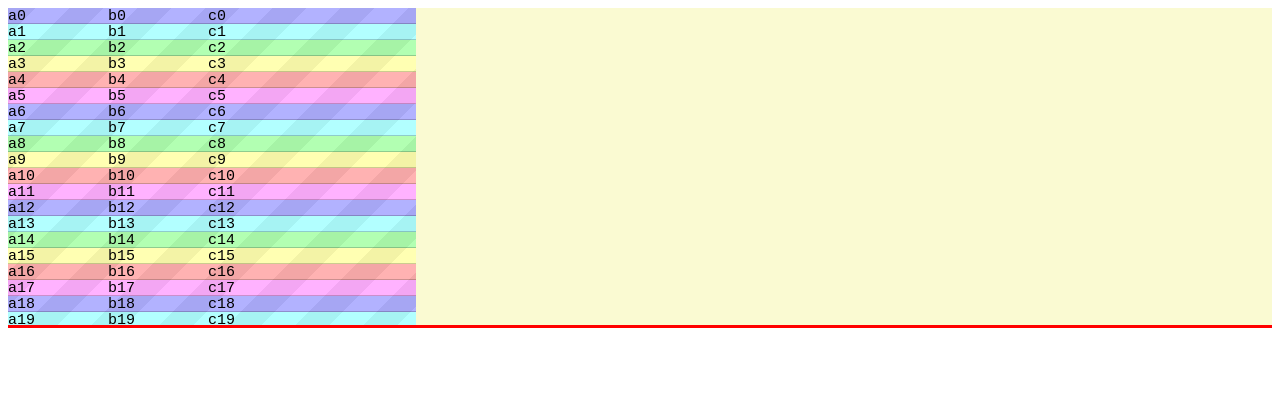
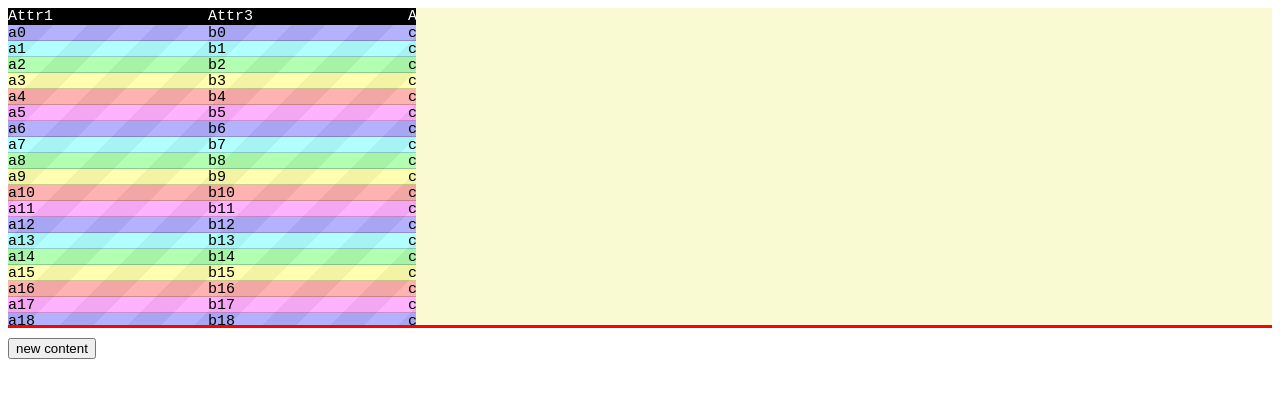
Before and after one commit to intergalactic-overlords/vtable, a website built with Parcel: page index.html in a window 1280 px wide. Built offline with nearby package versions, Linux system fonts and the light colour scheme.

Commit message:
sticky header

```diff
--- a/index.html
+++ b/index.html
@@ -2,11 +2,17 @@
   <head>
     <title>Parcel Sandbox</title>
     <link rel="stylesheet" type="text/css" href="./src/style.css" />
+    <link rel="stylesheet" type="text/css" href="./src/table.css" />
     <meta charset="UTF-8" />
   </head>
 
   <body>
     <div id="app"></div>
+    <div id="controls">
+      <button onclick="newContent()">
+        new content
+      </button>
+    </div>
 
     <script src="src/resize.ts"></script>
     <script src="src/index.ts"></script>
--- a/src/VirtualTable.ts
+++ b/src/VirtualTable.ts
@@ -55,17 +55,26 @@ class VirtualTable {
     }
     this.visibleRows =
       Math.floor(this.container.clientHeight / this.rowHeight) + 1;
+    this.container.appendChild(this.createHeader());
     this.container.appendChild(this.scroller);
     this.createVirtualRows().forEach((r) => {
       this.scroller.appendChild(r);
     });
 
     this.container.addEventListener("scroll", this.handleScroll);
+    this.resizeObserver.observe(this.container);
+  }
 
-    if (this.resizeObserver) {
-      this.resizeObserver.observe(this.container);
-    }
-  }
+  private createHeader = () => {
+    const header = document.createElement("div");
+    header.className = "header";
+    header.append(
+      ...this.columns.map((c) => {
+        return this.createHeadCell(c);
+      })
+    );
+    return header;
+  };
 
   private createContainer = () => {
     const container = document.createElement("div");
@@ -206,25 +215,6 @@ class VirtualTable {
     }
   };
 
-  // private addVirtualRowsToBottom = (newVisibleRows: number) => {
-  //   for (let i = this.visibleRows; i < newVisibleRows; i++) {
-  //     const nextIndex = this.hiddenRowsTop + i;
-  //     const rowToAdd = this.createRow(nextIndex, newVisibleRows);
-
-  //     this.scroller.appendChild(rowToAdd);
-  //   }
-  // };
-
-  // private addVirtualRowsToTop = (newVisibleRows: number) => {
-  //   const rowsToAdd = newVisibleRows - this.visibleRows;
-  //   for (let i = 1; i < rowsToAdd + 1; i++) {
-  //     const nextIndex = this.hiddenRowsTop - i;
-  //     const rowToAdd = this.createRow(nextIndex, newVisibleRows);
-
-  //     this.scroller.appendChild(rowToAdd);
-  //   }
-  // };
-
   private scrolledToBottom = () => {
     return (
       this.container &&
@@ -248,7 +238,7 @@ class VirtualTable {
 
   private createTextCell = (index: number, columnId: string) => {
     const cell = document.createElement("div");
-    cell.classList.add("cell", "cell-text");
+    cell.classList.add("cell", `cell-${columnId}`, "cell-text");
     if (this.rows[index]) {
       cell.innerHTML = this.rows[index][columnId];
     } else {
@@ -256,6 +246,31 @@ class VirtualTable {
     }
     return cell;
   };
+
+  private createHeadCell = (column: TColumn) => {
+    const cell = document.createElement("div");
+    cell.classList.add("cell", "cell-head");
+    cell.innerHTML = column.label;
+    return cell;
+  };
+
+  public updateRows = (rows: TRow[]) => {
+    this.totalRows = rows.length;
+    this.scroller.style.height = `${this.rowHeight * this.totalRows}px`;
+    this.rows = rows;
+
+    if (this.container) {
+      this.container.scrollTop = 0;
+    }
+
+    while (this.scroller.firstChild) {
+      this.scroller.removeChild(this.scroller.firstChild);
+    }
+
+    this.createVirtualRows().forEach((r) => {
+      this.scroller.appendChild(r);
+    });
+  };
 }
 
 export default VirtualTable;
--- a/src/index.ts
+++ b/src/index.ts
@@ -1,9 +1,14 @@
-import { TColumn } from "./types";
+import { TColumn, TRow } from "./types";
 import VirtualTable from "./VirtualTable";
 
-const items = [];
-for (var i = 0; i < 25; i++) {
+const items: TRow[] = [];
+for (let i = 0; i < 99; i++) {
   items[items.length] = { a: "a" + i, b: "b" + i, c: "c" + i };
+}
+
+const items2: TRow[] = [];
+for (let i = 0; i < 20; i++) {
+  items2[items2.length] = { a: "x" + i, b: "y" + i, c: "z" + i };
 }
 
 const columns: TColumn[] = [
@@ -19,4 +24,9 @@ const vTable = new VirtualTable(
   },
   columns,
   items
-).mount("#app");
+);
+vTable.mount("#app");
+
+window.newContent = () => {
+  vTable.updateRows(items2);
+};
--- a/src/style.css
+++ b/src/style.css
@@ -25,42 +25,16 @@ body {
   cursor: grabbing;
 }
 
-.container {
-  background: lightpink;
-  box-sizing: border-box;
-  height: 100%;
-  overflow: auto;
-  position: relative;
-  width: 408px;
+#controls {
+  margin-top: 10px;
 }
 
-.scroller {
-  align-items: stretch;
-  background: white;
-  background-image: repeating-linear-gradient(
-    -45deg,
-    transparent,
-    transparent 24px,
-    rgba(0, 0, 0, 0.07) 24px,
-    rgba(0, 0, 0, 0.07) 48px
-  );
-  box-sizing: border-box;
-  position: absolute;
-  display: flex;
-  flex-flow: row nowrap;
-  overflow: hidden;
-  width: 100%;
+/* .cell-a {
+  left: 0;
+  position: fixed;
+  width: 200px;
 }
 
-.row {
-  border-bottom: 1px solid rgba(0, 0, 0, 0.2);
-  box-sizing: border-box;
-  display: flex;
-  flex-direction: row;
-  position: absolute;
-  width: 100%;
-}
-
-.cell {
-  width: 100px;
-}
+.cell-b {
+  margin-left: 200px;
+} */
--- /dev/null
+++ b/src/table.css
@@ -0,0 +1,52 @@
+.container {
+  background: lightpink;
+  box-sizing: border-box;
+  height: 100%;
+  overflow: auto;
+  position: relative;
+  width: 408px;
+}
+
+.scroller {
+  align-items: stretch;
+  background: white;
+  background-image: repeating-linear-gradient(
+    -45deg,
+    transparent,
+    transparent 24px,
+    rgba(0, 0, 0, 0.07) 24px,
+    rgba(0, 0, 0, 0.07) 48px
+  );
+  box-sizing: border-box;
+  position: absolute;
+  display: flex;
+  flex-flow: row nowrap;
+  overflow: hidden;
+  /* width: 100%; */
+  width: 600px;
+}
+
+.row {
+  border-bottom: 1px solid rgba(0, 0, 0, 0.2);
+  box-sizing: border-box;
+  display: flex;
+  flex-direction: row;
+  position: absolute;
+  width: 100%;
+}
+
+.cell {
+  width: 200px;
+}
+
+.header {
+  background: black;
+  box-sizing: border-box;
+  color: white;
+  display: flex;
+  position: sticky;
+  top: 0;
+  /* width: 100%; */
+  width: 600px;
+  z-index: 10;
+}
```
Also changed, not shown: Todo.md (+5 -10 lines).
